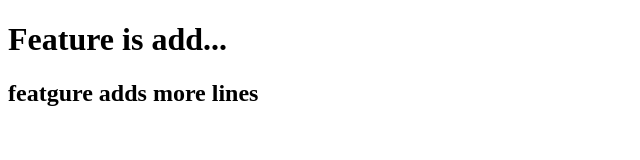
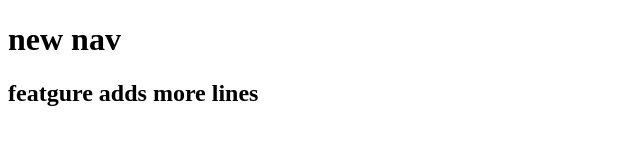
Before and after one commit to mhdalhanbali/moh-git-online, a plain HTML site: page index.html in a window 1280 px wide. Shown: the whole page, without its empty margins (0-640 px from the left). Drawn offline with Linux system fonts and the light colour scheme.

Commit message:
new edit

```diff
--- a/index.html
+++ b/index.html
@@ -5,8 +5,7 @@
 	<title>Git Project</title>
 </head>
 <body>
-
-	<h1>Feature is add...</h1>
+	<h1>new nav</h1>
 <h2>featgure adds more lines</h2>
 
 </body>
```
